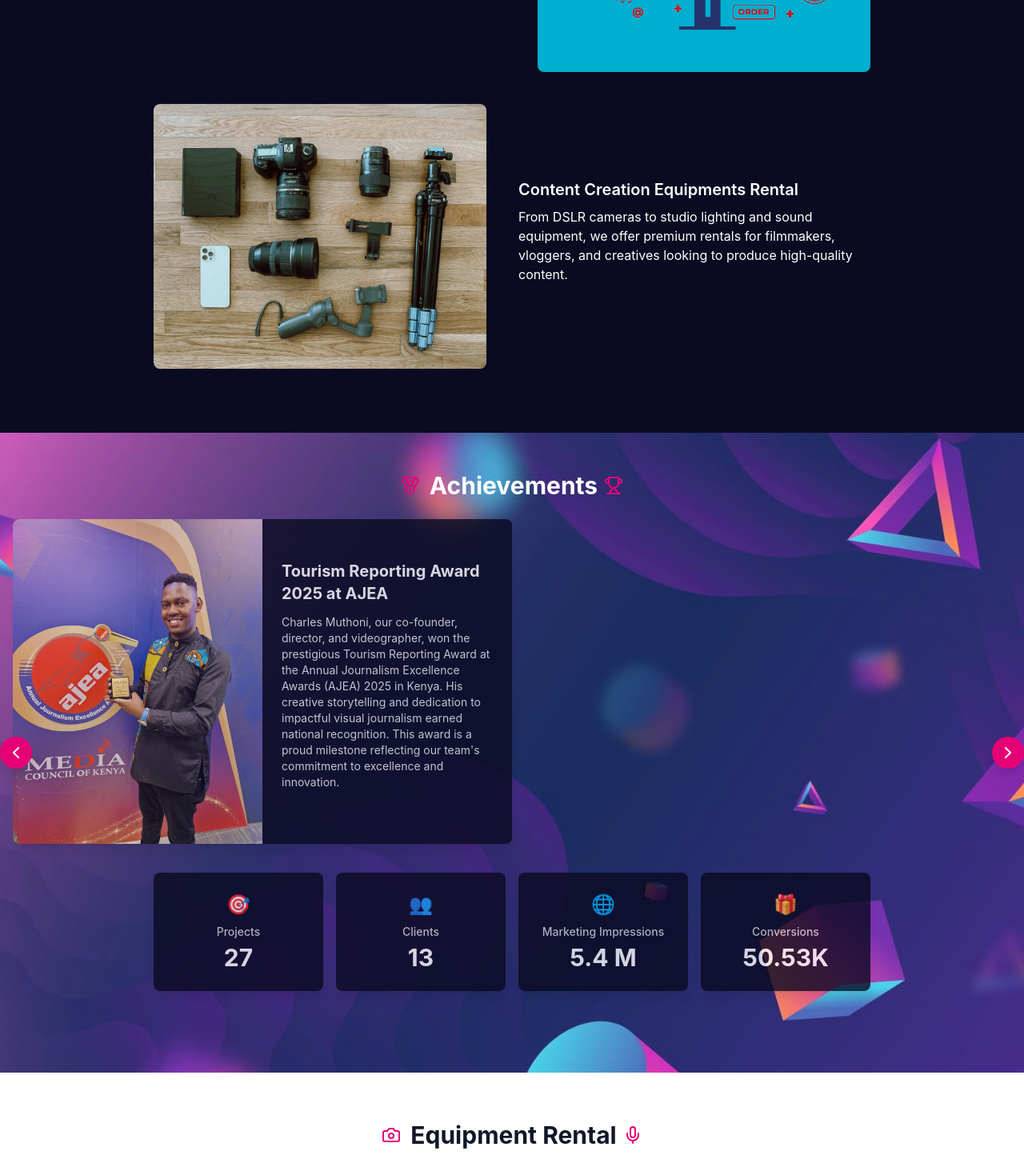
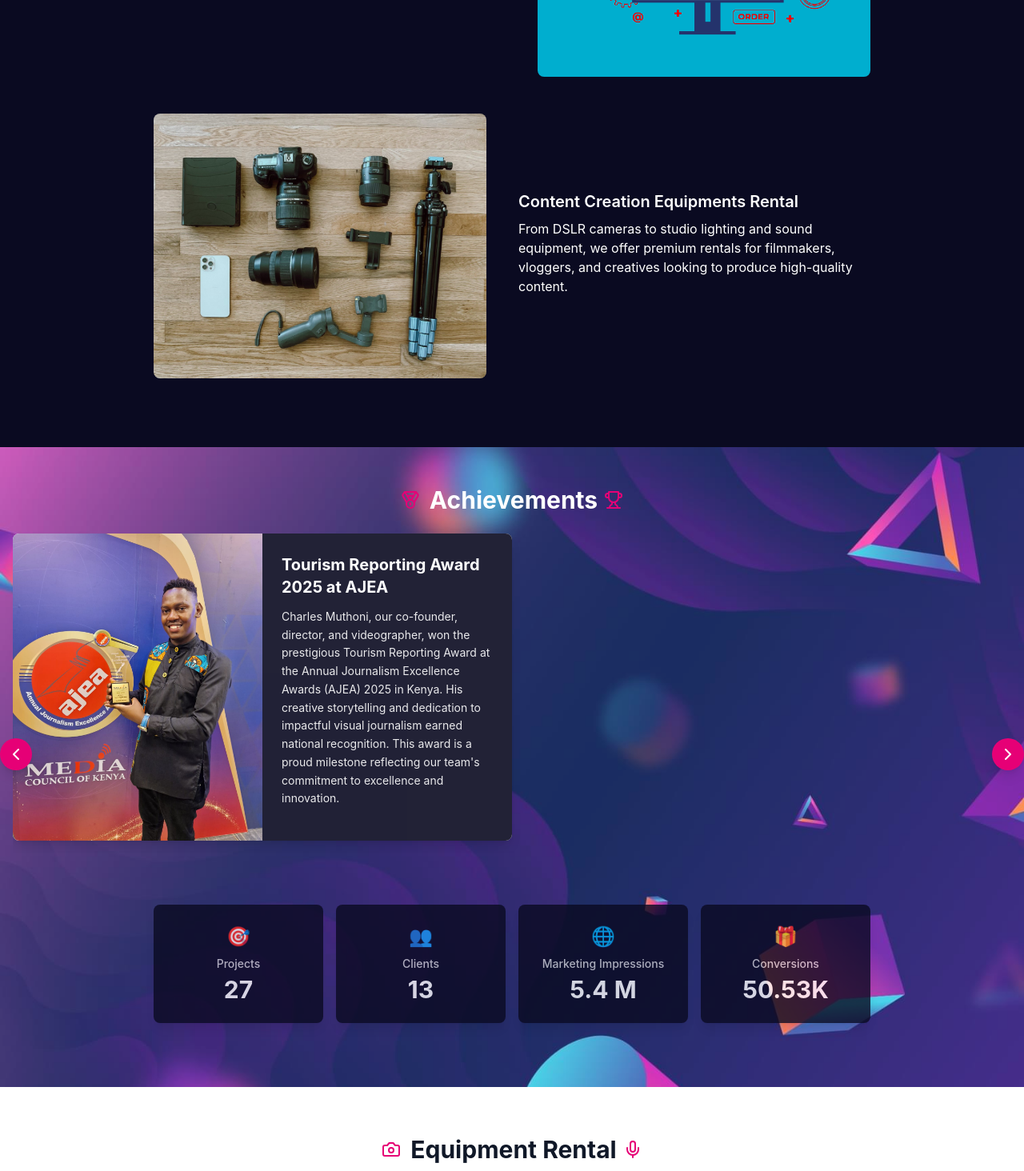
Before and after one commit to dynamodenis/Visuals-Production, a React (Vite) app in the folder frontend/: page / in a window 1280 px wide. Shown: the part 1700-3164 px from the top of the page at 80% size. Built offline with nearby package versions, Linux system fonts and the light colour scheme.

Commit message:
added achievements

```diff
--- a/frontend/src/components/Achievements.jsx
+++ b/frontend/src/components/Achievements.jsx
@@ -41,31 +41,7 @@
       description: "Charles Muthoni, our co-founder, director, and videographer, won the prestigious Tourism Reporting Award at the Annual Journalism Excellence Awards (AJEA) 2025 in Kenya. His creative storytelling and dedication to impactful visual journalism earned national recognition. This award is a proud milestone reflecting our team's commitment to excellence and innovation.",
       image: "/photos/charles_award.jpeg"
     },
-    // {
-    //   id: 2,
-    //   title: "Achievement Story 2",
-    //   description: "Duis aute irure dolor in reprehenderit in voluptate velit esse cillum dolore eu fugiat nulla pariatur. Excepteur sint occaecat cupidatat non proident."
-    // },
-    // {
-    //   id: 3,
-    //   title: "Achievement Story 3",
-    //   description: "Duis aute irure dolor in reprehenderit in voluptate velit esse cillum dolore eu fugiat nulla pariatur. Excepteur sint occaecat cupidatat non proident."
-    // },
-    // {
-    //   id: 4,
-    //   title: "Achievement Story 4",
-    //   description: "Duis aute irure dolor in reprehenderit in voluptate velit esse cillum dolore eu fugiat nulla pariatur. Excepteur sint occaecat cupidatat non proident."
-    // },
-    // {
-    //   id: 5,
-    //   title: "Achievement Story 5",
-    //   description: "Duis aute irure dolor in reprehenderit in voluptate velit esse cillum dolore eu fugiat nulla pariatur. Excepteur sint occaecat cupidatat non proident."
-    // },
-    // {
-    //   id: 6,
-    //   title: "Achievement Story 6",
-    //   description: "Duis aute irure dolor in reprehenderit in voluptate velit esse cillum dolore eu fugiat nulla pariatur. Excepteur sint occaecat cupidatat non proident."
-    // }
+
   ];
 
   const scrollLeft = () => {
@@ -79,7 +55,7 @@
   };
 
   return (
-    <div className='py-12 relative shadow-md h-screen'>
+    <div className='py-12 relative shadow-md min-h-screen'>
       <div
         className="absolute inset-0 w-full h-full z-0"
         style={{
@@ -92,7 +68,7 @@
 
       <div className="relative z-20 container mx-auto px-4 text-center h-full flex flex-col">
         {/* Top 60% - Achievement Stories */}
-        <div className="flex-grow" style={{ height: '60%' }}>
+        <div className="flex-grow mb-8">
           <motion.h2
             className="text-3xl font-bold mb-6 text-center flex flex-row justify-center items-center text-white"
             variants={fadeUpVariants}
@@ -101,7 +77,6 @@
             viewport={{ amount: 0.2 }}
           ><Medal className="mr-3 text-pink-600" /><span>Achievements </span><TrophyIcon className="ml-2 text-pink-600" /></motion.h2>
 
-          {/* Achievements cards */}
           {/* Scroll Buttons */}
           <motion.button
             onClick={scrollLeft}
@@ -109,7 +84,7 @@
             initial="hidden"
             whileInView="visible"
             viewport={{ amount: 0.2 }}
-            className="absolute left-0 top-1/2 -translate-y-1/2 z-10 bg-pink-600  p-2 rounded-full shadow-lg hover:bg-red-700 transition-colors cursor-pointer"
+            className="absolute left-0 top-1/2 -translate-y-1/2 z-10 bg-pink-600 p-2 rounded-full shadow-lg hover:bg-red-700 transition-colors cursor-pointer"
           >
             <ChevronLeft className="w-6 h-6 text-white" />
           </motion.button>
@@ -120,12 +95,14 @@
             initial="hidden"
             whileInView="visible"
             viewport={{ amount: 0.2 }}
-            className="absolute right-0 top-1/2 -translate-y-1/2 z-10 bg-pink-600  p-2 rounded-full shadow-lg hover:bg-red-700 transition-colors cursor-pointer"
+            className="absolute right-0 top-1/2 -translate-y-1/2 z-10 bg-pink-600 p-2 rounded-full shadow-lg hover:bg-red-700 transition-colors cursor-pointer"
           >
             <ChevronRight className="w-6 h-6 text-white" />
           </motion.button>
 
-          <motion.div className="flex overflow-x-auto gap-6 scroll-smooth scrollbar-hide pb-4 h-full" id="achievement-container"
+          <motion.div
+            className="flex overflow-x-auto gap-6 scroll-smooth scrollbar-hide pb-4"
+            id="achievement-container"
             variants={fadeUpVariants}
             initial="hidden"
             whileInView="visible"
@@ -133,32 +110,28 @@
             style={{
               scrollbarWidth: 'none',
               msOverflowStyle: 'none'
-            }}>
+            }}
+          >
             {/* Achievement story cards */}
             {achievementData.map((item) => (
               <div
                 key={item.id}
-                className="bg-white rounded-lg shadow-lg overflow-hidden flex-none w-96 md:w-1/2 h-full flex flex-col justify-between dark_blue_bg opacity-80"
-
+                className="bg-white rounded-lg shadow-lg overflow-hidden flex-none w-80 md:w-96 lg:w-1/2"
               >
-                <div className="flex flex-col md:flex-row h-full">
+                <div className="flex flex-col md:flex-row">
                   {/* Image Section */}
-                  <div
-                    className="md:flex-row md:w-1/2 h-48 md:h-auto relative bg-cover bg-center"
-                    style={{
-                      backgroundImage: `url(${item.image ? item?.image : achievements_background1})`
-                    }}
-                  >
-                    {/* Optional overlay to enhance readability or add style */}
-                    {/* <div className="absolute inset-0 bg-black opacity-30 rounded-tl-lg rounded-bl-lg" /> */}
+                  <div className="w-full md:w-1/2 h-64 md:h-80 lg:h-96 relative overflow-hidden">
+                    <img
+                      src={item.image ? item.image : achievements_background1}
+                      alt={item.title}
+                      className="w-full h-full object-contain md:object-cover object-center bg-gray-100"
+                    />
                   </div>
 
-
                   {/* Content Section */}
-                  <div className="md:w-1/2 p-6 dark_blue_bg text-white flex flex-col justify-center text-left">
-                    <h3 className="text-xl font-bold mb-3">{item.title}</h3>
-                    <p className="text-sm mb-4 opacity-90">{item.description}</p>
-
+                  <div className="w-full md:w-1/2 p-6 dark_blue_bg text-white flex flex-col justify-center text-left opacity-90">
+                    <h3 className="text-lg md:text-xl font-bold mb-3">{item.title}</h3>
+                    <p className="text-sm mb-4 opacity-90 leading-relaxed">{item.description}</p>
                   </div>
                 </div>
               </div>
@@ -167,10 +140,13 @@
         </div>
 
         {/* Bottom 40% - Stats Cards */}
-        <motion.div className="mt-14 md:mt-20" variants={fadeUpVariants}
+        <motion.div
+          className="mt-8"
+          variants={fadeUpVariants}
           initial="hidden"
           whileInView="visible"
-          viewport={{ amount: 0.2 }} style={{ height: '40%' }}>
+          viewport={{ amount: 0.2 }}
+        >
           <div className="grid grid-cols-2 md:grid-cols-4 gap-4 max-w-4xl mx-auto">
             {statsData.map((stat, index) => (
               <div
--- a/frontend/src/components/Navbar.jsx
+++ b/frontend/src/components/Navbar.jsx
@@ -25,6 +25,7 @@
                                 src="/photos/prism_logo.svg"
                                 alt="Prism Media Logo"
                                 className="w-15 h-15 mr-2 object-cover rounded-full"
+                                loaderClassName="w-15 h-15 mr-2 rounded-full"
                             />
                         </div>
 
--- a/frontend/src/components/animations/LandingServicePanel.jsx
+++ b/frontend/src/components/animations/LandingServicePanel.jsx
@@ -1,6 +1,7 @@
 import React from 'react';
 import { motion, useAnimation } from 'framer-motion';
 import { useInView } from 'react-intersection-observer';
+import LoadableImage from '../animations/LoadableImage';
 
 function LandingServicePanel({ title, text, image, delay = 0, index }) {
     const [ref, inView] = useInView({ triggerOnce: false, threshold: 0.8 });
@@ -21,8 +22,13 @@
             className="grid grid-cols-1 md:grid-cols-2 justify-center items-center gap-4 md:gap-0 w-full md:w-4xl mt-10"
         >
             {/* Image container - order changes based on index */}
-            <div className={`md:col-span-1 ${isOddIndex ? 'md:order-1 md:pr-8' : 'md:order-2 md:pl-8'}`}>
-                <img src={image} alt={title} className="rounded-lg w-full h-auto object-cover" />
+            <div className={`md:col-span-1 ${isOddIndex ? 'md:order-1 md:pr-8' : 'md:order-2 md:pl-8'} w-full h-full`}>
+                <LoadableImage
+                    src={image}
+                    alt={title}
+                    className="rounded-lg w-full h-auto object-cover"
+                    loaderClassName="w-60 h-60 md:w-60 md:h-60 mx-auto rounded-lg"
+                />
             </div>
 
             {/* Text container - order changes based on index */}
--- a/frontend/src/components/animations/LoadableImage.jsx
+++ b/frontend/src/components/animations/LoadableImage.jsx
@@ -1,7 +1,7 @@
 
 import React, { useState } from 'react';
 
-const LoadableImage = ({ src, alt, className, ...props }) => {
+const LoadableImage = ({ src, alt, className, loaderClassName, ...props }) => {
     const [loading, setLoading] = useState(true);
     const [error, setError] = useState(false);
 
@@ -31,7 +31,7 @@
 
             {/* Show loading placeholder while loading */}
             {loading && !error && (
-                <div className="animate-pulse bg-gray-600 w-15 h-15 mr-2 object-cover rounded-full"></div>
+                <div className={`animate-pulse bg-gray-600 ${loaderClassName}`}></div>
             )}
 
             {/* Show error state if image fails to load */}
```
